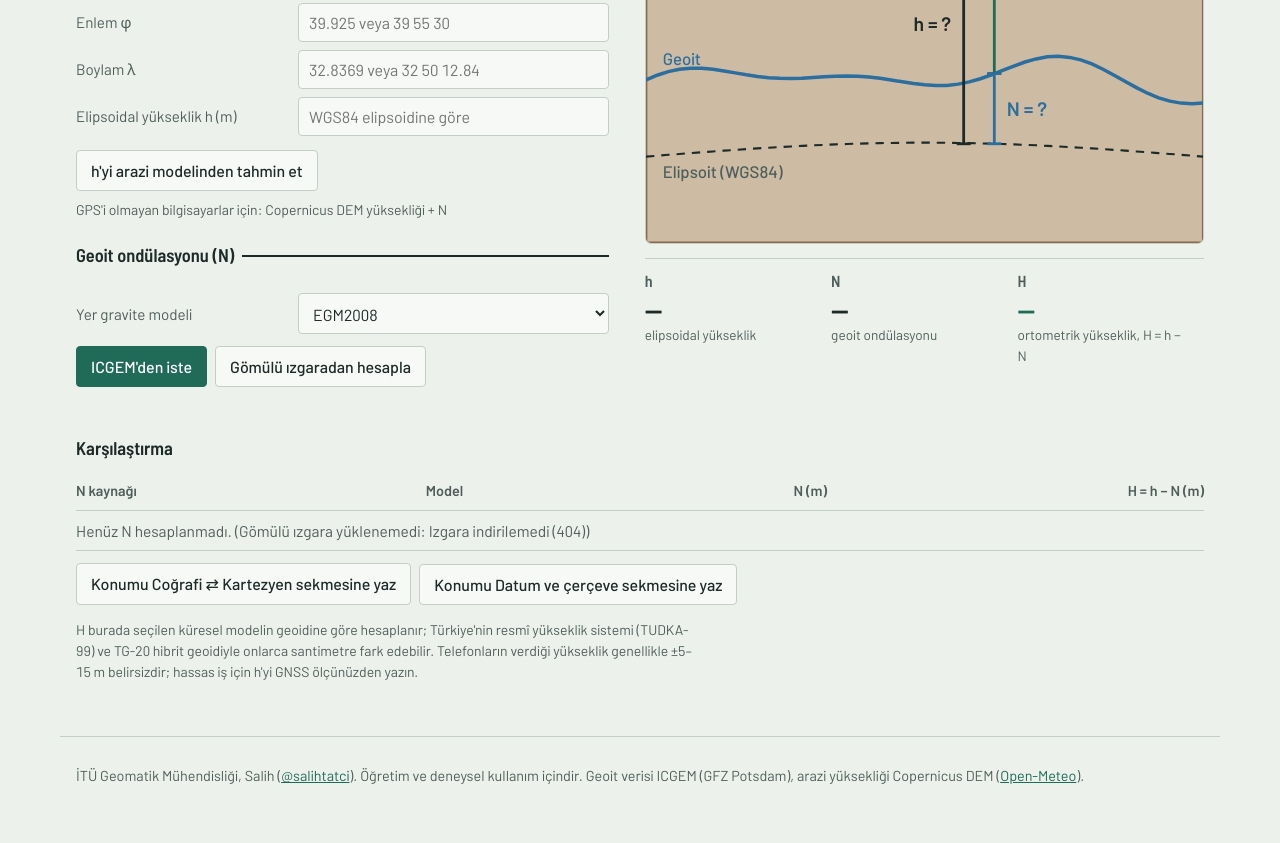
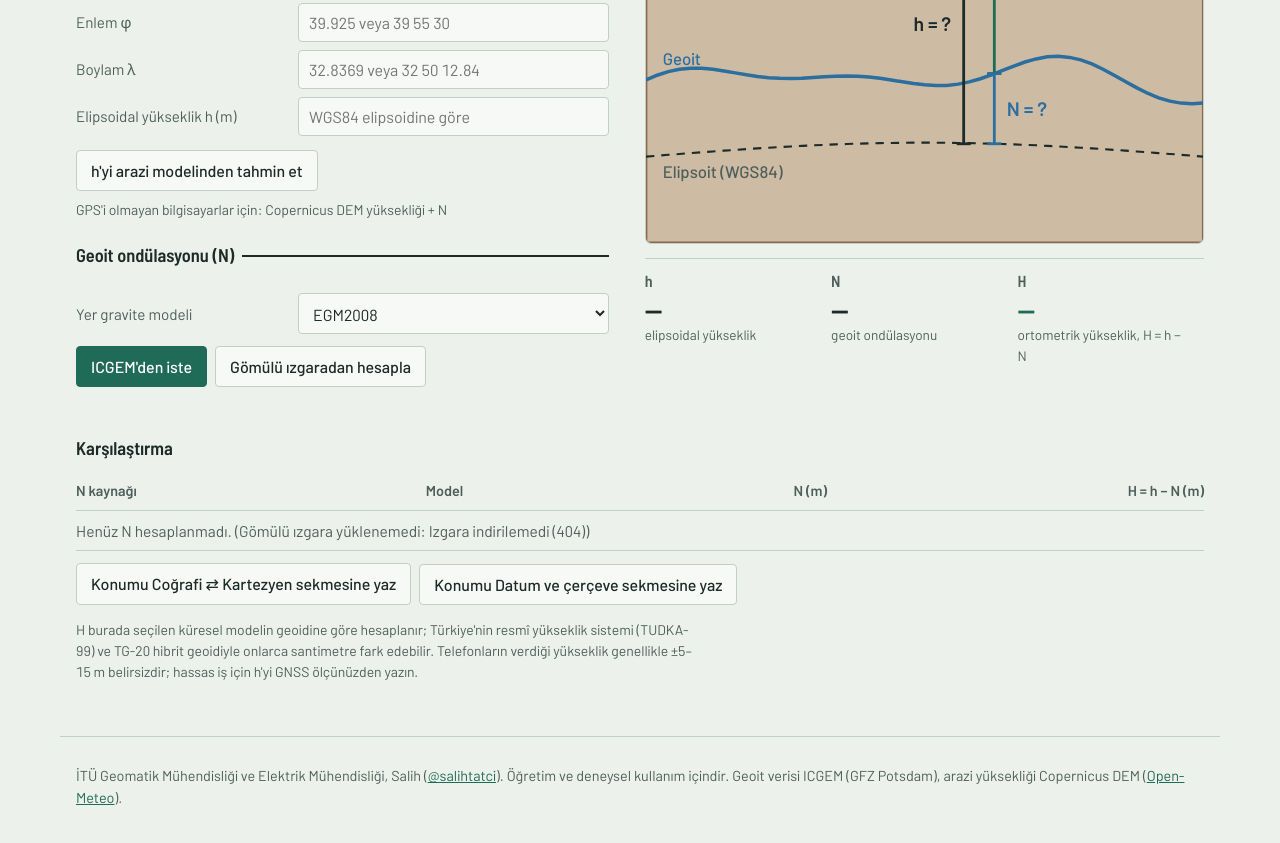
Before and after one commit to salihtatci/new_coordinate_trans_web, a website: page index.html in a window 1280 px wide. Shown: the part 381-1224 px from the top of the page. Drawn offline with Linux system fonts and the light colour scheme; no server answers.

Commit message:
Update footer text to include Electrical Engineering

```diff
--- a/index.html
+++ b/index.html
@@ -260,7 +260,7 @@
   </main>
 
   <footer class="alt">
-    <p>İTÜ Geomatik Mühendisliği, Salih (<a href="https://github.com/salihtatci">@salihtatci</a>). Öğretim ve deneysel kullanım içindir. Geoit verisi ICGEM (GFZ Potsdam), arazi yüksekliği Copernicus DEM (<a href="https://open-meteo.com/">Open-Meteo</a>).</p>
+    <p>İTÜ Geomatik Mühendisliği ve Elektrik Mühendisliği, Salih (<a href="https://github.com/salihtatci">@salihtatci</a>). Öğretim ve deneysel kullanım içindir. Geoit verisi ICGEM (GFZ Potsdam), arazi yüksekliği Copernicus DEM (<a href="https://open-meteo.com/">Open-Meteo</a>).</p>
   </footer>
 
   <script src="config.js?v=20261025-tema"></script>
```
